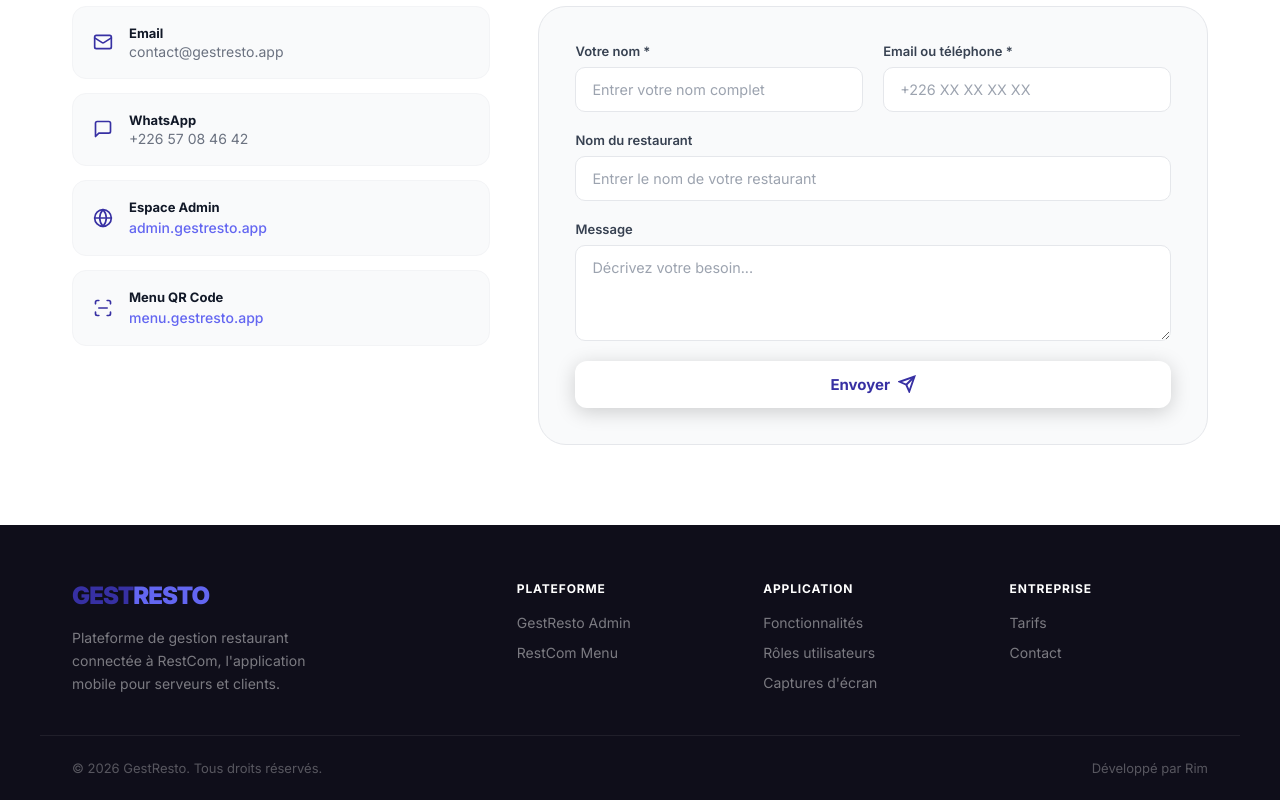
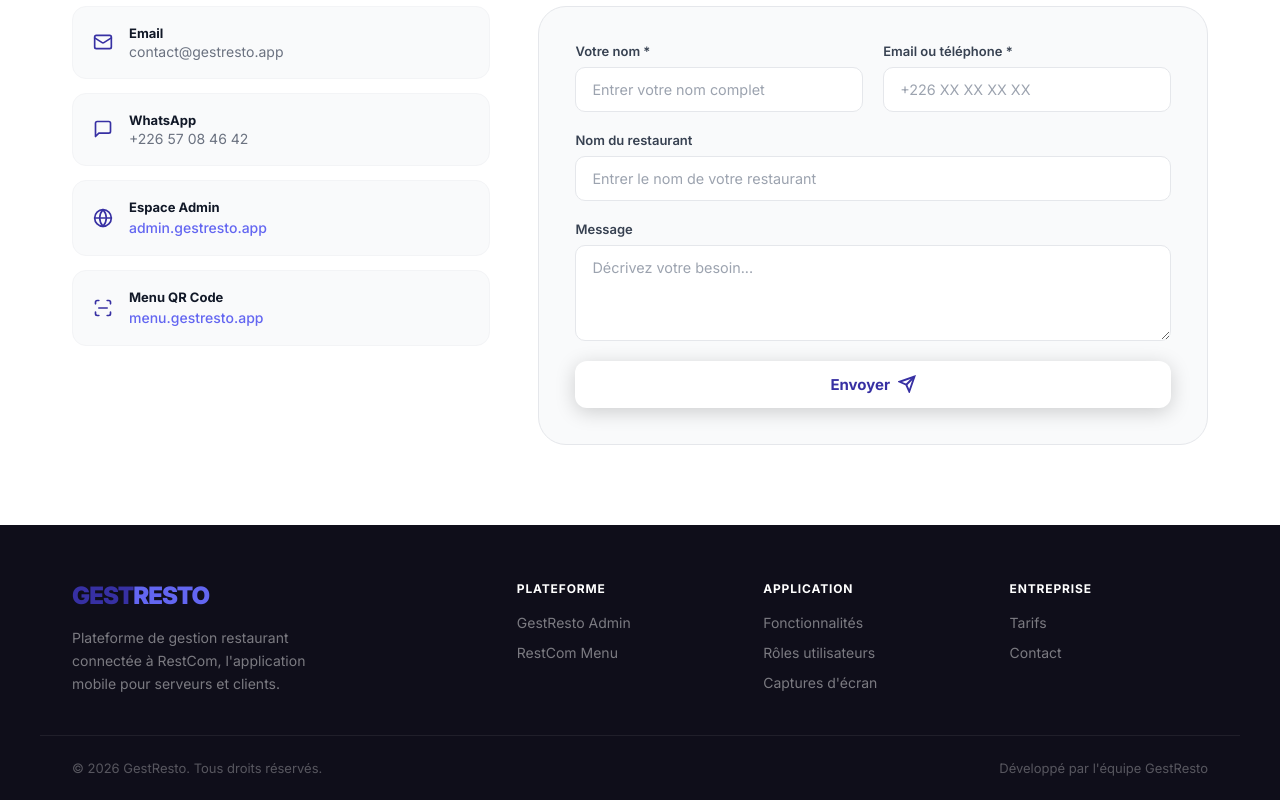
Before and after one commit to rimvieMichee/foodly_es_vitrine, an Angular app: page / in a window 1280 px wide. Shown: the part 6676-7476 px from the top of the page. Built offline with nearby package versions, Linux system fonts and the light colour scheme.

Commit message:
middle works commit

```diff
--- a/src/app/app.html
+++ b/src/app/app.html
@@ -488,6 +488,6 @@
 
   <div class="footer-bottom">
     <p>© 2026 GestResto. Tous droits réservés.</p>
-    <p>Développé par Rim</p>
+    <p>Développé par l'équipe GestResto</p>
   </div>
 </footer>
```
